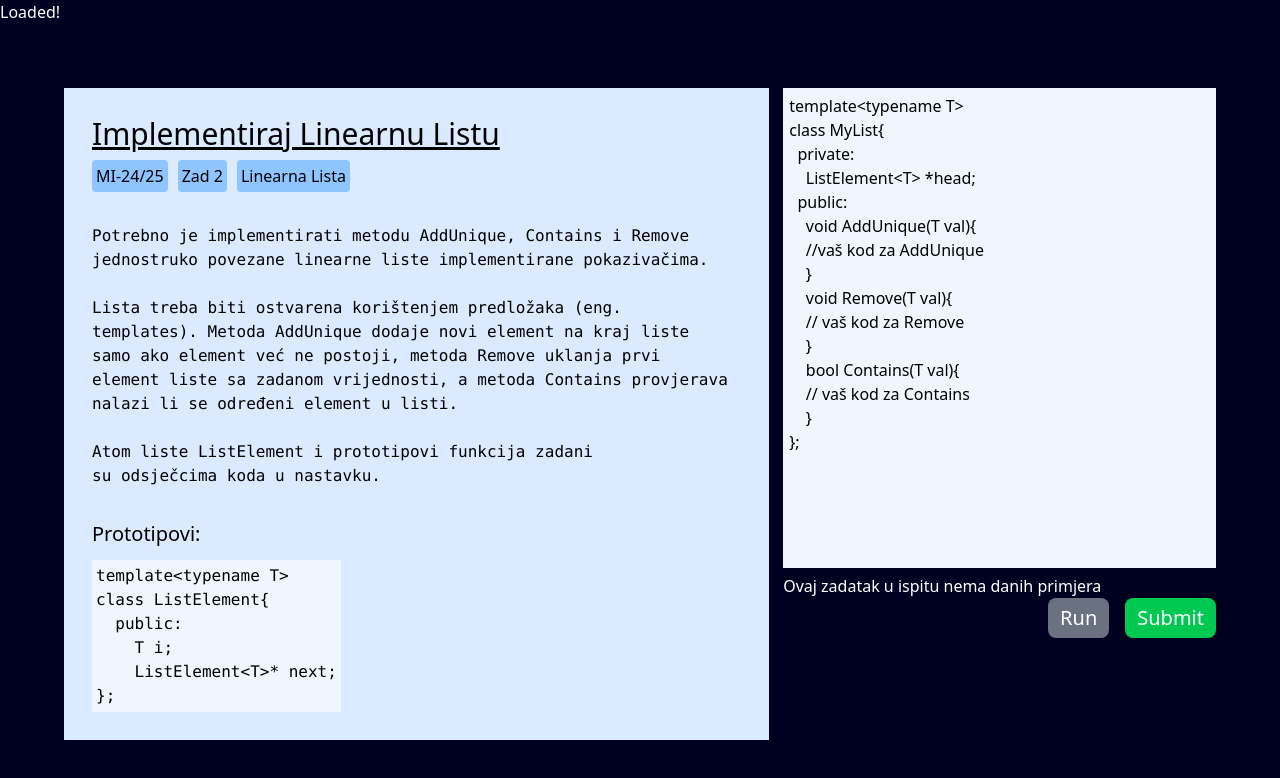
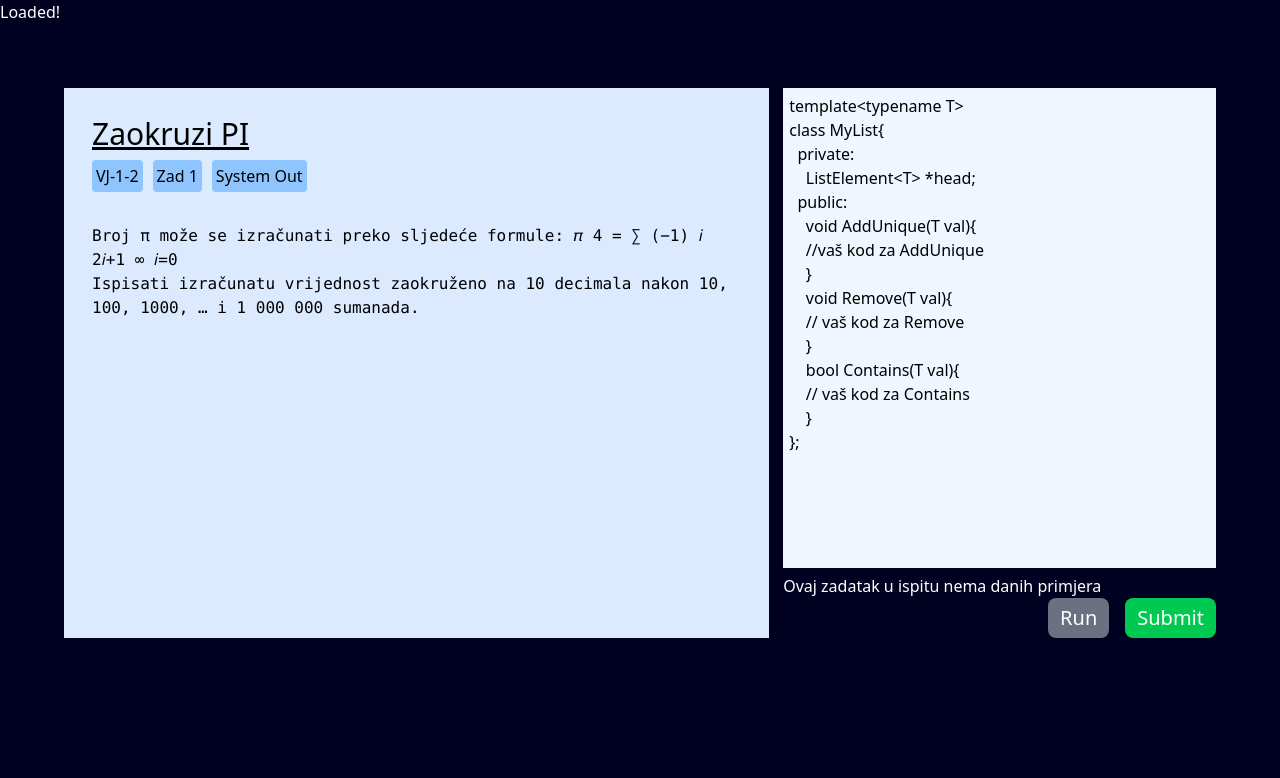
Before and after one commit to karlocehulic19/algofer, a Next.js app in the folder client/: page /asp/demo in a window 1280 px wide. Shown: the top 778 px of the page. Built offline with nearby package versions, Linux system fonts and the light colour scheme; no server answers.

Commit message:
feat(client): real OOP zad 1 vj-1-2 text

```diff
--- a/client/src/components/demo/Content.tsx
+++ b/client/src/components/demo/Content.tsx
@@ -3,37 +3,18 @@ import { Category } from "../Category";
 export function Content() {
   return (
     <div className="flex flex-3 bg-blue-100 text-black p-7 gap-2 flex-col">
-      <h1 className="text-3xl underline">Implementiraj Linearnu Listu</h1>
+      <h1 className="text-3xl underline">Zaokruzi PI</h1>
       <div className="flex gap-2.5">
-        <Category>MI-24/25</Category>
-        <Category>Zad 2</Category>
-        <Category>Linearna Lista</Category>
+        <Category>VJ-1-2</Category>
+        <Category>Zad 1</Category>
+        <Category>System Out</Category>
       </div>
       <pre className="whitespace-break-spaces">
         {`
-Potrebno je implementirati metodu AddUnique, Contains i Remove jednostruko povezane linearne liste implementirane pokazivačima.
-
-Lista treba biti ostvarena korištenjem predložaka (eng. templates). Metoda AddUnique dodaje novi element na kraj liste samo ako element već ne postoji, metoda Remove uklanja prvi element liste sa zadanom vrijednosti, a metoda Contains provjerava nalazi li se određeni element u listi.
-
-Atom liste ListElement i prototipovi funkcija zadani
-su odsječcima koda u nastavku.
-
+Broj π može se izračunati preko sljedeće formule: 𝜋 4 = ∑ (−1) 𝑖 2𝑖+1 ∞ 𝑖=0
+Ispisati izračunatu vrijednost zaokruženo na 10 decimala nakon 10, 100, 1000, … i 1 000 000 sumanada.
 `}
       </pre>
-
-      <div className="flex gap-3 flex-col">
-        <h2 className="text-xl">Prototipovi:</h2>
-        <div className="flex">
-          <pre className="p-1 bg-blue-50">
-            {`template<typename T>
-class ListElement{
-  public:
-    T i;
-    ListElement<T>* next;
-};`}
-          </pre>
-        </div>
-      </div>
     </div>
   );
 }
```
